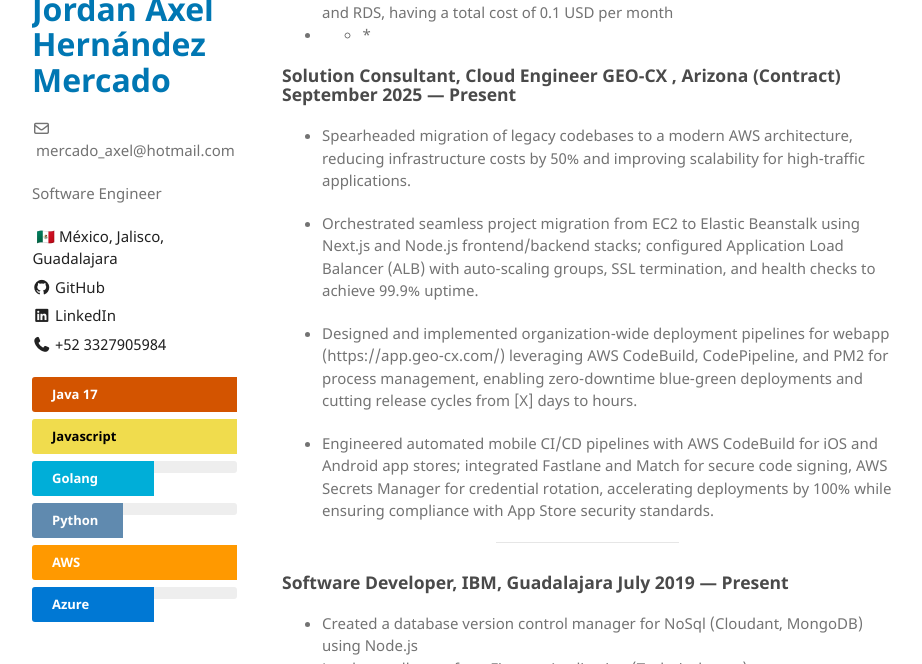
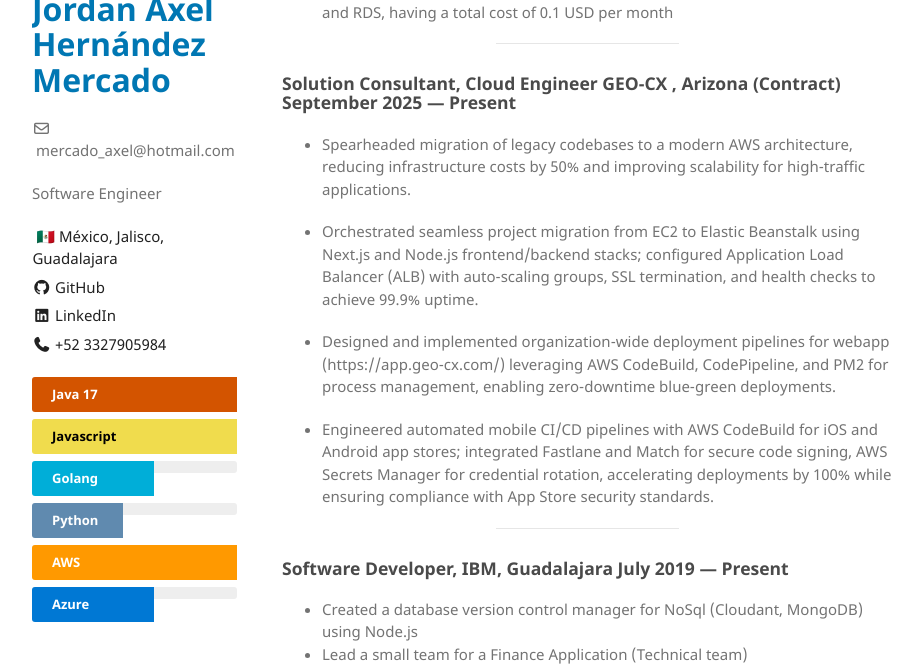
Before and after one commit to Superkunair/my-resume, a Jekyll site: the page built from index.md, in a window 1280 px wide and 900 px high, scrolled down 282 px, cut to the strip 236-900 px from the top of the window. Shown: the whole strip, without its empty margins (178-1100 px from the left). Built offline with Jekyll 4.4.1, drawn with Linux system fonts in a browser that asks for light colours; a script that is not in the unit is left out.

Commit message:
Update index.md

```diff
--- a/index.md
+++ b/index.md
@@ -14,7 +14,8 @@ continuous delivery culture, I like open source projects and cloud technologies.
 *   Created apps using Java and Spring for on-prem data visualization
 *   Lead Projects that involved clients from other companies (Customer  Requirements, Design architectures using aws)
 *   Create Data migration apps to replicate data from Smartsheet into Salesforce CRM
-* Create Event queue AWS SNS re-processing system that saves missing or failed events across micro-services, this was achieved using AWS Cognito, Lambda, S3 and RDS, having a total cost of 0.1 USD per month
+*   Create Event queue AWS SNS re-processing system that saves missing or failed events across micro-services, this was achieved using AWS Cognito, Lambda, S3 and RDS, having a total cost of 0.1 USD per month
+
 * * *
 
 ### Solution Consultant, Cloud Engineer GEO-CX , Arizona (Contract) September 2025 — Present
@@ -22,7 +23,7 @@ continuous delivery culture, I like open source projects and cloud technologies.
 
 * Orchestrated seamless project migration from EC2 to Elastic Beanstalk using Next.js and Node.js frontend/backend stacks; configured Application Load Balancer (ALB) with auto-scaling groups, SSL termination, and health checks to achieve 99.9% uptime.
 
-* Designed and implemented organization-wide deployment pipelines for webapp (https://app.geo-cx.com/) leveraging AWS CodeBuild, CodePipeline, and PM2 for process management, enabling zero-downtime blue-green deployments and cutting release cycles from [X] days to hours.
+* Designed and implemented organization-wide deployment pipelines for webapp (https://app.geo-cx.com/) leveraging AWS CodeBuild, CodePipeline, and PM2 for process management, enabling zero-downtime blue-green deployments.
 
 * Engineered automated mobile CI/CD pipelines with AWS CodeBuild for iOS and Android app stores; integrated Fastlane and Match for secure code signing, AWS Secrets Manager for credential rotation, accelerating deployments by 100% while ensuring compliance with App Store security standards.
 
```
